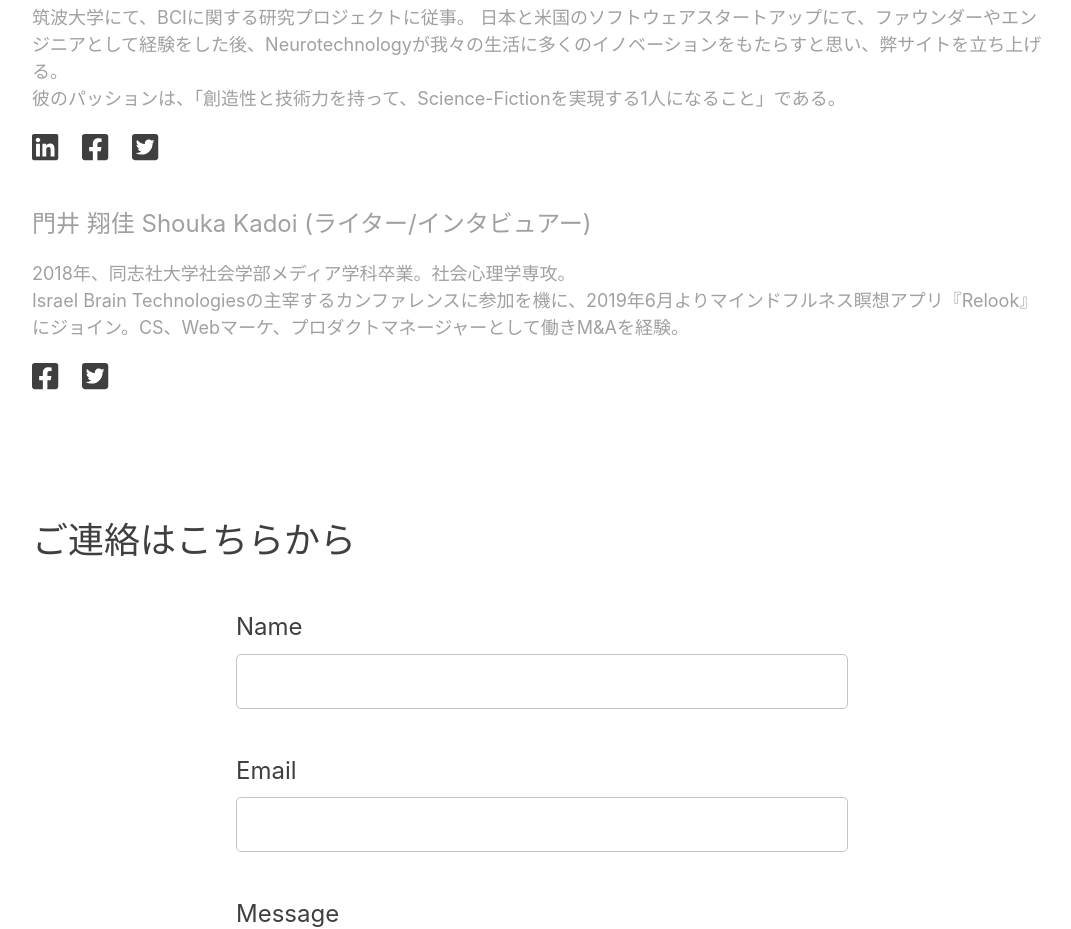
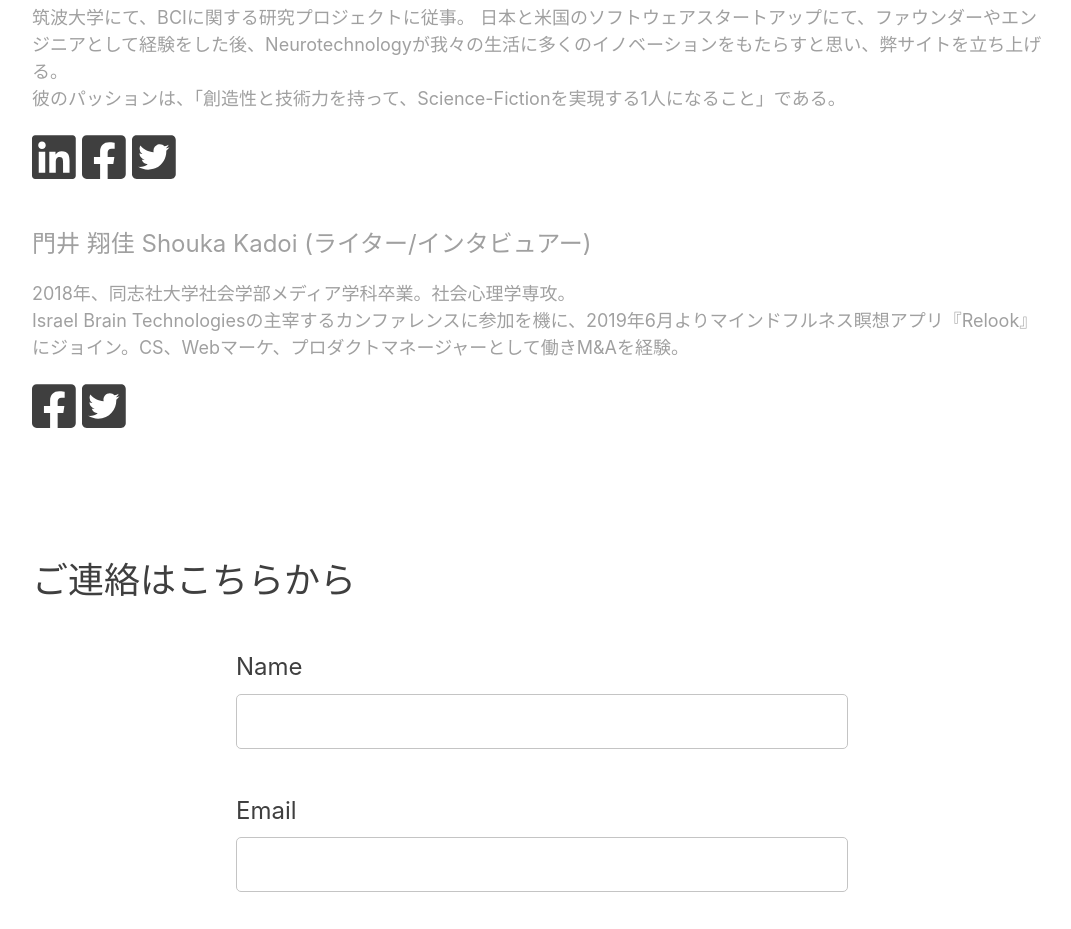
Before and after one commit to wakkihaya/neurotechjp, a Next.js app: page /jp/about in a window 1280 px wide. Shown: the part 780-1709 px from the top of the page, without its empty margins (98-1169 px from the left). Built offline with nearby package versions, Linux system fonts and the light colour scheme.

Commit message:
fix: error of unexisted variable

```diff
--- a/src/pages/jp/about.tsx
+++ b/src/pages/jp/about.tsx
@@ -1,7 +1,6 @@
 import React from "react";
 import {
   faLinkedin,
-  faGithubSquare,
   faFacebookSquare,
   faTwitterSquare,
 } from "@fortawesome/free-brands-svg-icons";
@@ -14,8 +13,10 @@ import { Meta } from "~/components/Meta";
 
 import useResponsive from "~/hooks/use-responsive";
 
+type Device = "Mobile" | "Desktop";
+
 const AboutPage: React.FC = () => {
-  const { isDesktop } = useResponsive();
+  const device: Device = useResponsive();
 
   return (
     <>
@@ -61,7 +62,7 @@ const AboutPage: React.FC = () => {
                 className="about-container--index-sns-item"
                 rel="noreferrer"
               >
-                {isDesktop ? (
+                {device === "Desktop" ? (
                   <FontAwesomeIcon icon={faLinkedin} size="5x" />
                 ) : (
                   <FontAwesomeIcon icon={faLinkedin} size="3x" />
@@ -73,7 +74,7 @@ const AboutPage: React.FC = () => {
                 className="about-container--index-sns-item"
                 rel="noreferrer"
               >
-                {isDesktop ? (
+                {device === "Desktop" ? (
                   <FontAwesomeIcon icon={faFacebookSquare} size="5x" />
                 ) : (
                   <FontAwesomeIcon icon={faFacebookSquare} size="3x" />
@@ -85,7 +86,7 @@ const AboutPage: React.FC = () => {
                 className="about-container--index-sns-item"
                 rel="noreferrer"
               >
-                {isDesktop ? (
+                {device === "Desktop" ? (
                   <FontAwesomeIcon icon={faTwitterSquare} size="5x" />
                 ) : (
                   <FontAwesomeIcon icon={faTwitterSquare} size="3x" />
@@ -110,7 +111,7 @@ const AboutPage: React.FC = () => {
                 className="about-container--index-sns-item"
                 rel="noreferrer"
               >
-                {isDesktop ? (
+                {device === "Desktop" ? (
                   <FontAwesomeIcon icon={faFacebookSquare} size="5x" />
                 ) : (
                   <FontAwesomeIcon icon={faFacebookSquare} size="3x" />
@@ -122,7 +123,7 @@ const AboutPage: React.FC = () => {
                 className="about-container--index-sns-item"
                 rel="noreferrer"
               >
-                {isDesktop ? (
+                {device === "Desktop" ? (
                   <FontAwesomeIcon icon={faTwitterSquare} size="5x" />
                 ) : (
                   <FontAwesomeIcon icon={faTwitterSquare} size="3x" />
```
Also changed, not shown: src/pages/about.tsx (+8 -6 lines).
